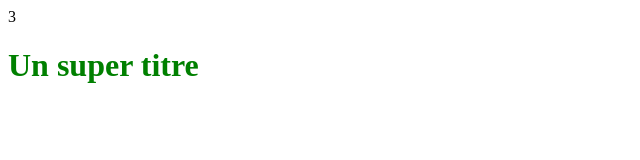
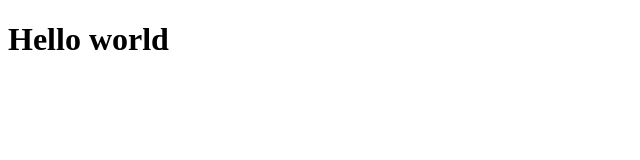
Before and after one commit to raezon/test202, a plain HTML site: page index.html in a window 1280 px wide. Shown: the whole page, without its empty margins (0-640 px from the left). Drawn offline with Linux system fonts and the light colour scheme.

Commit message:
Ajouter le fichier index.html

```diff
--- a/index.html
+++ b/index.html
@@ -1,11 +1,11 @@
 <!DOCTYPE html>
-<html>
+<html lang="en">
 <head>
- <title></title>
- <link rel="stylesheet" type="text/css" href="style.css">
+    <meta charset="UTF-8">
+    <meta name="viewport" content="width=device-width, initial-scale=1.0">
+    <title>Document</title>
 </head>
-3
 <body>
- <h1>Un super titre</h1>
+    <h1>Hello world</h1>
 </body>
 </html>
```
